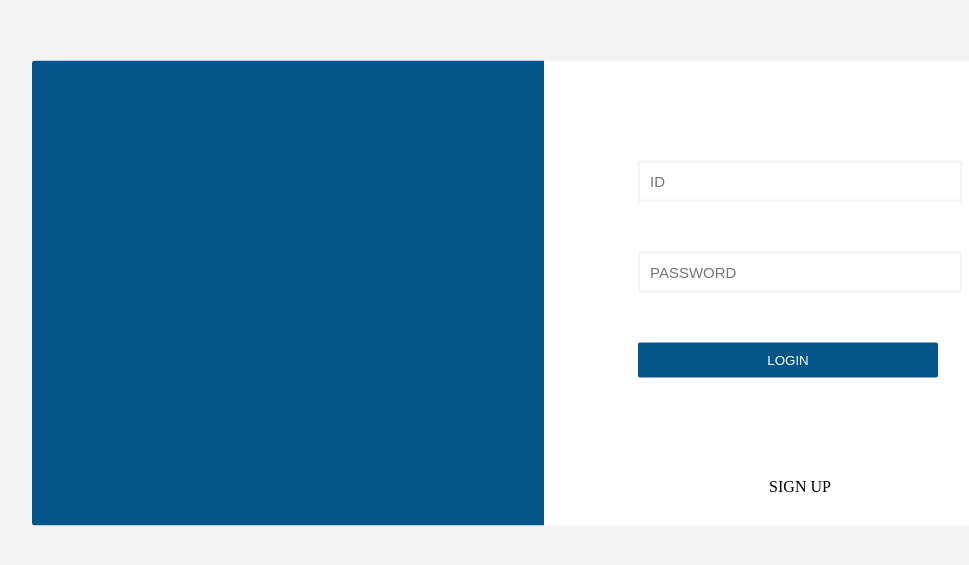
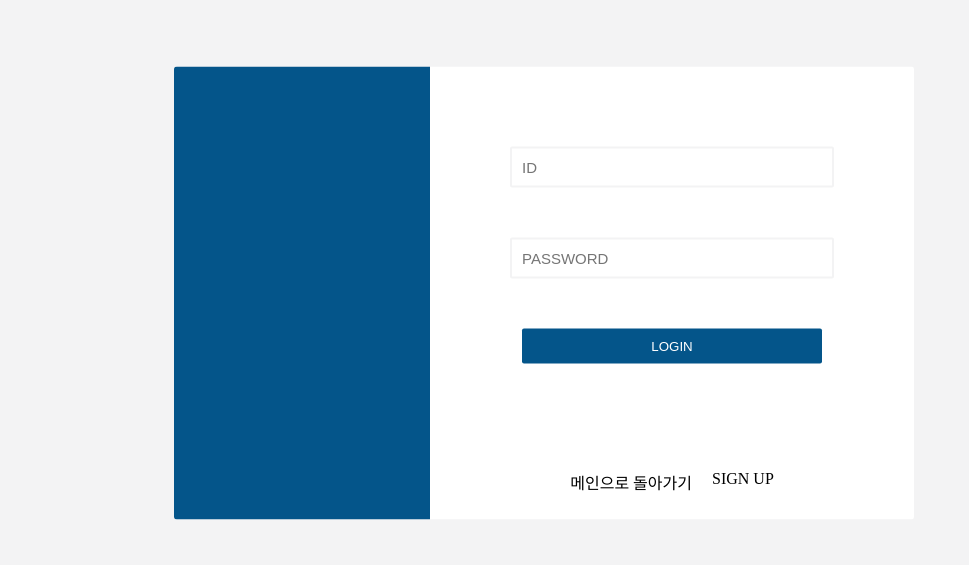
Before and after one commit to cksal0805/study-running, a Next.js app in the folder front/: page /login in a window 1280 px wide. Shown: the part 107-672 px from the top of the page, without its empty margins (96-1065 px from the left). Built offline with nearby package versions, Linux system fonts and the light colour scheme.

Commit message:
Login, Signup Form UI수정

```diff
--- a/front/components/FormLayout.js
+++ b/front/components/FormLayout.js
@@ -4,14 +4,13 @@ import PropTypes from 'prop-types';
 
 const FormLayout = ({ children }) => {
   const themeContext = useContext(ThemeContext);
-
   const Wrapper = styled('div')`
     width: 100vw;
     height: 100vh;
+    position:relative;
     background-color: ${themeContext.color.lightGrey};
   `;
   const ContentWrapper = styled('div')`
-    width: 80vw;
     border-radius: 3px;
     display: flex;
     overflow: hidden;
@@ -21,39 +20,57 @@ const FormLayout = ({ children }) => {
     transform: translate(-50%,-50%);
   `;
   const TitleBox = styled('div')`
-    width: 50%;
+    width: 20vw;
     background-color: ${themeContext.color.blue};
+    @media (${themeContext.tabletM}) {
+      display: none;
+    }
   `;
   const FormWrapper = styled('div')`
-    width: 50%;
     display: flex;
     flex-direction: column;
     align-items: center;
     background-color: white;
+    @media (${themeContext.tabletS}) {
+      width: 100vw;
+    }
     & form{
       display: flex;
       flex-direction: column;
-      padding: 100px;
+      align-items: center;
+      padding: 80px;
       box-sizing: border-box;
     }
     & input{
       width: 300px;
+      font-size: 15px;
       border: 2px solid ${themeContext.color.lightGrey};
       border-radius: 2px;
       margin-bottom: 50px;
-      font-size: 15px;
       padding: 10px;
+      @media (${themeContext.tabletS}) {
+        width: 80vw;
+      }
     }
     & button{
       width: 300px;
+      background-color: ${themeContext.color.blue};
+      color: white;
       border-radius: 2px;
       border: 0;
-      background-color: ${themeContext.color.blue};
-      color: white;
+      padding: 10px;
+      @media (${themeContext.tabletS}) {
+        width: 85vw;
+      }
+    }
+    & ul{
+      display: flex;
+    }
+    & ul li{
       padding: 10px;
     }
-    & a{
-      padding-bottom: 30px;
+    & li a{
+      padding-bottom: 20px;
       box-sizing: border-box;
       & :hover {
         color: ${themeContext.color.blue};
--- a/front/components/LoginForm.js
+++ b/front/components/LoginForm.js
@@ -3,14 +3,20 @@ import Link from 'next/link';
 
 // eslint-disable-next-line arrow-body-style
 const LoginForm = () => {
+  const onSubmitLoginForm = (e) => {
+    e.preventDefault();
+  };
   return (
     <>
       <form>
         <input type="text" placeholder="ID" />
         <input type="password" placeholder="PASSWORD" />
-        <button type="submit">LOGIN</button>
+        <button type="submit" onClick={onSubmitLoginForm}><Link href="/main">LOGIN</Link></button>
       </form>
-      <Link href="/signup"><a>SIGN UP</a></Link>
+      <ul>
+        <li><Link href="/"><a>메인으로 돌아가기</a></Link></li>
+        <li><Link href="/signup"><a>SIGN UP</a></Link></li>
+      </ul>
     </>
   );
 };
--- a/front/components/SignupForm.js
+++ b/front/components/SignupForm.js
@@ -11,7 +11,10 @@ const SignupForm = () => {
         <input type="password" placeholder="CONFIRM PASSWORD" />
         <button type="submit">SIGNUP</button>
       </form>
-      <Link href="/login"><a>LOGIN</a></Link>
+      <ul>
+        <li><Link href="/"><a>메인으로 돌아가기</a></Link></li>
+        <li><Link href="/login"><a>LOGIN</a></Link></li>
+      </ul>
     </>
   );
 };
```
